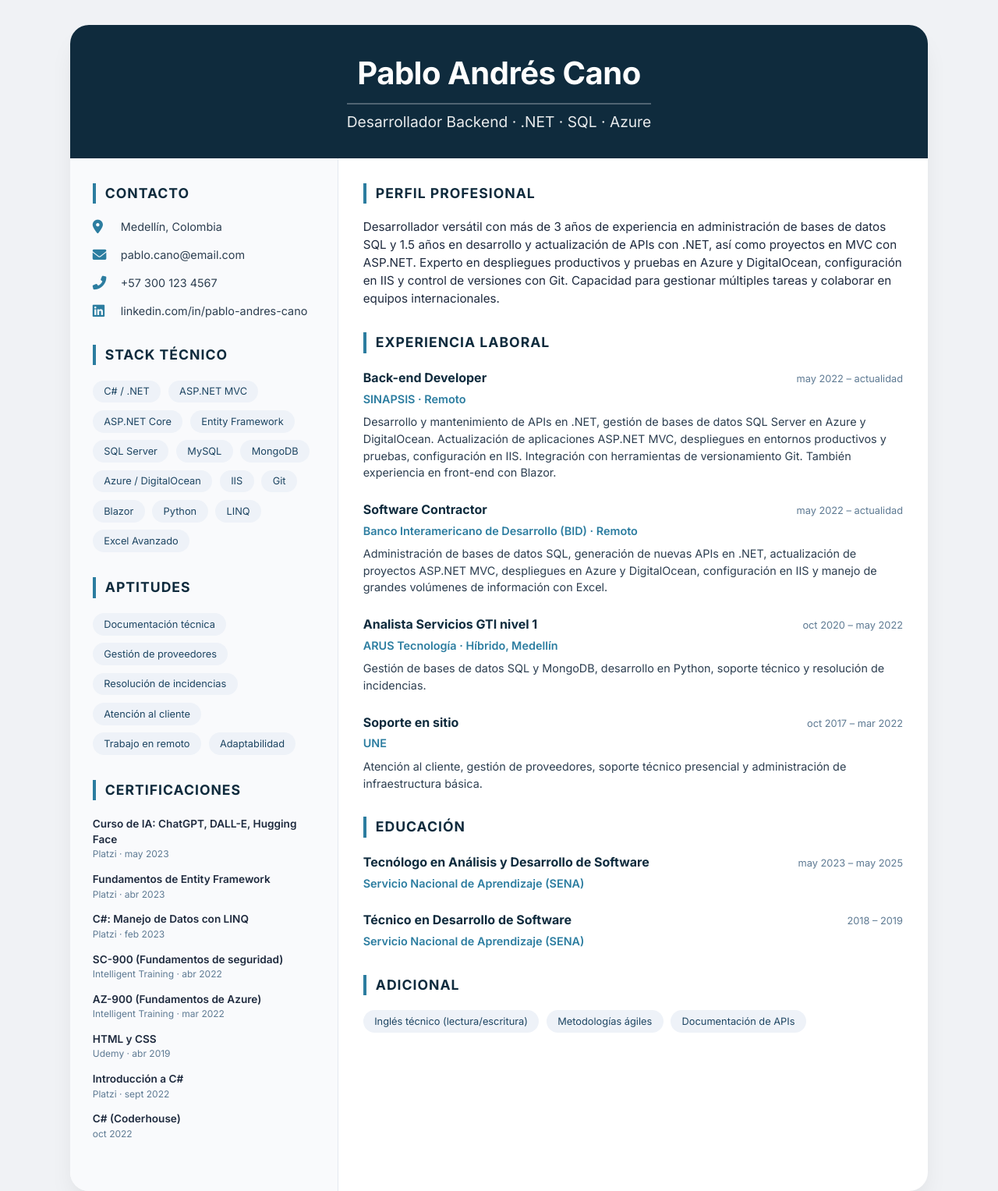
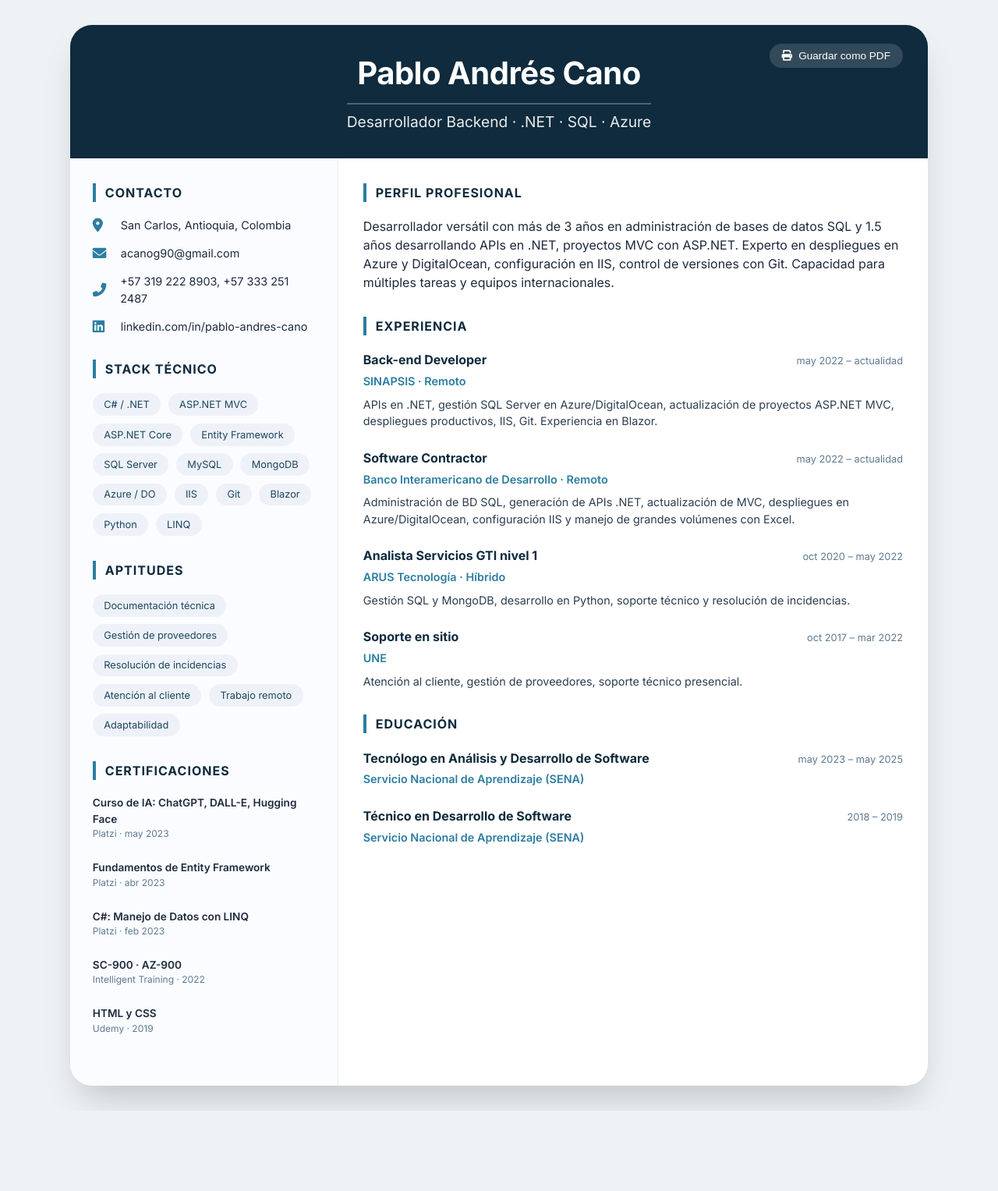
Before and after one commit to acanog/HV-Pablo-v1, a plain HTML site: page hv.html in a window 1280 px wide. Shown: the top 1527 px of the page at 78% size. After the commit the page ends 1424 px from the top, so only its background shows below. Drawn offline with Linux system fonts and the light colour scheme.

Commit message:
Change options

```diff
--- a/hv.html
+++ b/hv.html
@@ -2,9 +2,8 @@
 <html lang="es">
 <head>
     <meta charset="UTF-8">
-    <meta name="viewport" content="width=device-width, initial-scale=1.0">
-    <title>Pablo Andrés Cano - Hoja de Vida</title>
-    <!-- Google Fonts & Font Awesome -->
+    <meta name="viewport" content="width=device-width, initial-scale=1.0, viewport-fit=cover">
+    <title>Pablo Andrés Cano - CV</title>
     <link href="https://fonts.googleapis.com/css2?family=Inter:opsz,wght@14..32,300;14..32,400;14..32,600;14..32,700&display=swap" rel="stylesheet">
     <link rel="stylesheet" href="https://cdnjs.cloudflare.com/ajax/libs/font-awesome/6.0.0-beta3/css/all.min.css">
     <style>
@@ -15,21 +14,22 @@
         }
 
         body {
-            background: #f0f2f5;
+            background: #eef2f5;
             font-family: 'Inter', sans-serif;
             line-height: 1.5;
             color: #1e2a3e;
             padding: 2rem 1rem;
         }
 
-        .container {
+        /* contenedor principal */
+        .resume {
             max-width: 1100px;
             margin: 0 auto;
             background: #ffffff;
-            border-radius: 24px;
-            box-shadow: 0 20px 35px -10px rgba(0, 0, 0, 0.1);
+            border-radius: 28px;
+            box-shadow: 0 25px 45px -12px rgba(0,0,0,0.2);
             overflow: hidden;
-            transition: all 0.2s ease;
+            transition: all 0.2s;
         }
 
         /* header */
@@ -38,49 +38,73 @@
             color: white;
             padding: 2rem 2rem;
             text-align: center;
+            position: relative;
         }
 
         .header h1 {
             font-size: 2.5rem;
             font-weight: 700;
+            letter-spacing: -0.5px;
             margin-bottom: 0.5rem;
-            letter-spacing: -0.5px;
         }
 
         .header .title {
             font-size: 1.2rem;
             font-weight: 400;
             opacity: 0.9;
+            display: inline-block;
             border-top: 2px solid rgba(255,255,255,0.3);
-            display: inline-block;
             padding-top: 0.5rem;
         }
 
-        /* two column layout */
-        .grid-2 {
+        /* botón imprimir */
+        .print-btn {
+            position: absolute;
+            top: 1.5rem;
+            right: 2rem;
+            background: rgba(255,255,255,0.15);
+            border: none;
+            color: white;
+            padding: 0.5rem 1rem;
+            border-radius: 40px;
+            font-size: 0.85rem;
+            font-weight: 500;
+            cursor: pointer;
+            transition: 0.2s;
+            display: flex;
+            align-items: center;
+            gap: 0.5rem;
+            backdrop-filter: blur(4px);
+        }
+
+        .print-btn:hover {
+            background: rgba(255,255,255,0.3);
+        }
+
+        /* grid 2 columnas */
+        .two-col {
             display: grid;
             grid-template-columns: 1fr 2.2fr;
-            gap: 0;
         }
 
         /* sidebar */
         .sidebar {
-            background: #f9fafc;
+            background: #fafcff;
             padding: 2rem 1.8rem;
-            border-right: 1px solid #e4e9f0;
+            border-right: 1px solid #e9edf4;
         }
 
         .main {
             padding: 2rem 2rem;
         }
 
-        /* sections */
+        /* secciones */
         .section {
             margin-bottom: 2rem;
         }
 
         .section-title {
-            font-size: 1.1rem;
+            font-size: 1rem;
             font-weight: 700;
             text-transform: uppercase;
             letter-spacing: 1px;
@@ -90,19 +114,12 @@
             margin-bottom: 1.2rem;
         }
 
-        .sidebar .section-title {
-            border-left-color: #2c7da0;
-            color: #0f2b3d;
-        }
-
-        /* contact items */
         .contact-item {
             display: flex;
             align-items: center;
             gap: 0.75rem;
             margin-bottom: 0.9rem;
             font-size: 0.9rem;
-            color: #2c3e50;
             word-break: break-word;
         }
 
@@ -112,7 +129,6 @@
             font-size: 1.1rem;
         }
 
-        /* skills */
         .skills-tag {
             display: flex;
             flex-wrap: wrap;
@@ -129,7 +145,6 @@
             color: #1e4663;
         }
 
-        /* experience & education */
         .exp-item, .edu-item, .cert-item {
             margin-bottom: 1.5rem;
         }
@@ -158,7 +173,6 @@
         .exp-date {
             font-size: 0.8rem;
             color: #5e7a93;
-            font-weight: 400;
         }
 
         .exp-desc {
@@ -173,14 +187,6 @@
             margin-top: 0.3rem;
         }
 
-        .exp-desc li {
-            margin-bottom: 0.3rem;
-        }
-
-        .cert-item {
-            margin-bottom: 0.8rem;
-        }
-
         .cert-name {
             font-weight: 600;
             font-size: 0.85rem;
@@ -191,64 +197,84 @@
             color: #5e7a93;
         }
 
-        hr {
-            margin: 1rem 0;
-            border: 0;
-            height: 1px;
-            background: #e2e8f0;
-        }
-
         @media (max-width: 780px) {
-            .grid-2 {
+            .two-col {
                 grid-template-columns: 1fr;
             }
             .sidebar {
                 border-right: 0;
-                border-bottom: 1px solid #e4e9f0;
+                border-bottom: 1px solid #e9edf4;
             }
             .header h1 {
                 font-size: 2rem;
             }
-            .main, .sidebar {
-                padding: 1.5rem;
+            .print-btn {
+                position: static;
+                margin-top: 1rem;
+                display: inline-flex;
+                background: rgba(255,255,255,0.2);
+            }
+            .header {
+                text-align: center;
+                display: flex;
+                flex-direction: column;
+                align-items: center;
+            }
+        }
+
+        /* estilos de impresión */
+        @media print {
+            body {
+                background: white;
+                padding: 0;
+                margin: 0;
+            }
+            .resume {
+                box-shadow: none;
+                border-radius: 0;
+                max-width: 100%;
+            }
+            .print-btn {
+                display: none;
+            }
+            .sidebar {
+                background: #fafcff;
+                -webkit-print-color-adjust: exact;
+                print-color-adjust: exact;
+            }
+            .skill-badge {
+                background: #eef2f8;
+                -webkit-print-color-adjust: exact;
+                print-color-adjust: exact;
+            }
+            a {
+                text-decoration: none;
+                color: black;
             }
         }
     </style>
 </head>
 <body>
-<div class="container">
+<div class="resume">
     <div class="header">
         <h1>Pablo Andrés Cano</h1>
         <div class="title">Desarrollador Backend · .NET · SQL · Azure</div>
+        <button class="print-btn" onclick="window.print();"><i class="fas fa-print"></i> Guardar como PDF</button>
     </div>
 
-    <div class="grid-2">
-        <!-- SIDEBAR (contacto, skills, certificados) -->
+    <div class="two-col">
+        <!-- SIDEBAR -->
         <div class="sidebar">
-            <!-- Contacto -->
             <div class="section">
                 <div class="section-title">Contacto</div>
-                <div class="contact-item">
-                    <i class="fas fa-map-marker-alt"></i>
-                    <span>Medellín, Colombia</span>
-                </div>
-                <div class="contact-item">
-                    <i class="fas fa-envelope"></i>
-                    <span>pablo.cano@email.com</span>
-                </div>
-                <div class="contact-item">
-                    <i class="fas fa-phone-alt"></i>
-                    <span>+57 300 123 4567</span>
-                </div>
-                <div class="contact-item">
-                    <i class="fab fa-linkedin"></i>
-                    <span>linkedin.com/in/pablo-andres-cano</span>
-                </div>
+                <div class="contact-item"><i class="fas fa-map-marker-alt"></i><span>San Carlos, Antioquia, Colombia</span></div>
+                <div class="contact-item"><i class="fas fa-envelope"></i><span>acanog90@gmail.com</span></div>
+                <div class="contact-item"><i class="fas fa-phone-alt"></i><span>+57 319 222 8903, +57 333 251 2487</span></div>
+                <div class="contact-item"><i class="fab fa-linkedin"></i><span>linkedin.com/in/pablo-andres-cano</span></div>
             </div>
 
-            <!-- Habilidades Técnicas -->
             <div class="section">
-                <div class="section-title">Stack Técnico</div>
+                <div class="section-title">Stack técnico</div>
                 <div class="skills-tag">
                     <span class="skill-badge">C# / .NET</span>
                     <span class="skill-badge">ASP.NET MVC</span>
@@ -257,17 +283,15 @@
                     <span class="skill-badge">SQL Server</span>
                     <span class="skill-badge">MySQL</span>
                     <span class="skill-badge">MongoDB</span>
-                    <span class="skill-badge">Azure / DigitalOcean</span>
+                    <span class="skill-badge">Azure / DO</span>
                     <span class="skill-badge">IIS</span>
                     <span class="skill-badge">Git</span>
                     <span class="skill-badge">Blazor</span>
                     <span class="skill-badge">Python</span>
                     <span class="skill-badge">LINQ</span>
-                    <span class="skill-badge">Excel Avanzado</span>
                 </div>
             </div>
 
-            <!-- Habilidades Blandas -->
             <div class="section">
                 <div class="section-title">Aptitudes</div>
                 <div class="skills-tag">
@@ -275,140 +299,65 @@
                     <span class="skill-badge">Gestión de proveedores</span>
                     <span class="skill-badge">Resolución de incidencias</span>
                     <span class="skill-badge">Atención al cliente</span>
-                    <span class="skill-badge">Trabajo en remoto</span>
+                    <span class="skill-badge">Trabajo remoto</span>
                     <span class="skill-badge">Adaptabilidad</span>
                 </div>
             </div>
 
-            <!-- Certificaciones destacadas -->
             <div class="section">
                 <div class="section-title">Certificaciones</div>
-                <div class="cert-item">
-                    <div class="cert-name">Curso de IA: ChatGPT, DALL-E, Hugging Face</div>
-                    <div class="cert-detail">Platzi · may 2023</div>
-                </div>
-                <div class="cert-item">
-                    <div class="cert-name">Fundamentos de Entity Framework</div>
-                    <div class="cert-detail">Platzi · abr 2023</div>
-                </div>
-                <div class="cert-item">
-                    <div class="cert-name">C#: Manejo de Datos con LINQ</div>
-                    <div class="cert-detail">Platzi · feb 2023</div>
-                </div>
-                <div class="cert-item">
-                    <div class="cert-name">SC-900 (Fundamentos de seguridad)</div>
-                    <div class="cert-detail">Intelligent Training · abr 2022</div>
-                </div>
-                <div class="cert-item">
-                    <div class="cert-name">AZ-900 (Fundamentos de Azure)</div>
-                    <div class="cert-detail">Intelligent Training · mar 2022</div>
-                </div>
-                <div class="cert-item">
-                    <div class="cert-name">HTML y CSS</div>
-                    <div class="cert-detail">Udemy · abr 2019</div>
-                </div>
-                <div class="cert-item">
-                    <div class="cert-name">Introducción a C#</div>
-                    <div class="cert-detail">Platzi · sept 2022</div>
-                </div>
-                <div class="cert-item">
-                    <div class="cert-name">C# (Coderhouse)</div>
-                    <div class="cert-detail">oct 2022</div>
-                </div>
+                <div class="cert-item"><div class="cert-name">Curso de IA: ChatGPT, DALL-E, Hugging Face</div><div class="cert-detail">Platzi · may 2023</div></div>
+                <div class="cert-item"><div class="cert-name">Fundamentos de Entity Framework</div><div class="cert-detail">Platzi · abr 2023</div></div>
+                <div class="cert-item"><div class="cert-name">C#: Manejo de Datos con LINQ</div><div class="cert-detail">Platzi · feb 2023</div></div>
+                <div class="cert-item"><div class="cert-name">SC-900 · AZ-900</div><div class="cert-detail">Intelligent Training · 2022</div></div>
+                <div class="cert-item"><div class="cert-name">HTML y CSS</div><div class="cert-detail">Udemy · 2019</div></div>
             </div>
         </div>
 
-        <!-- MAIN CONTENT (resumen, experiencia, educación) -->
+        <!-- MAIN -->
         <div class="main">
-            <!-- Perfil -->
             <div class="section">
                 <div class="section-title">Perfil profesional</div>
-                <p style="font-size:0.95rem; line-height:1.5;">
-                    Desarrollador versátil con más de 3 años de experiencia en administración de bases de datos SQL y 1.5 años en desarrollo y actualización de APIs con .NET, así como proyectos en MVC con ASP.NET.
-                    Experto en despliegues productivos y pruebas en Azure y DigitalOcean, configuración en IIS y control de versiones con Git.
-                    Capacidad para gestionar múltiples tareas y colaborar en equipos internacionales.
-                </p>
+                <p>Desarrollador versátil con más de 3 años en administración de bases de datos SQL y 1.5 años desarrollando APIs en .NET, proyectos MVC con ASP.NET. Experto en despliegues en Azure y DigitalOcean, configuración en IIS, control de versiones con Git. Capacidad para múltiples tareas y equipos internacionales.</p>
             </div>
 
-            <!-- Experiencia -->
             <div class="section">
-                <div class="section-title">Experiencia laboral</div>
+                <div class="section-title">Experiencia</div>
 
-                <!-- SINAPSIS -->
                 <div class="exp-item">
-                    <div class="exp-header">
-                        <span class="exp-title">Back-end Developer</span>
-                        <span class="exp-date">may 2022 – actualidad</span>
-                    </div>
+                    <div class="exp-header"><span class="exp-title">Back-end Developer</span><span class="exp-date">may 2022 – actualidad</span></div>
                     <div class="exp-company">SINAPSIS · Remoto</div>
-                    <div class="exp-desc">
-                        Desarrollo y mantenimiento de APIs en .NET, gestión de bases de datos SQL Server en Azure y DigitalOcean. Actualización de aplicaciones ASP.NET MVC, despliegues en entornos productivos y pruebas, configuración en IIS. Integración con herramientas de versionamiento Git. También experiencia en front-end con Blazor.
-                    </div>
+                    <div class="exp-desc">APIs en .NET, gestión SQL Server en Azure/DigitalOcean, actualización de proyectos ASP.NET MVC, despliegues productivos, IIS, Git. Experiencia en Blazor.</div>
                 </div>
 
-                <!-- BID -->
                 <div class="exp-item">
-                    <div class="exp-header">
-                        <span class="exp-title">Software Contractor</span>
-                        <span class="exp-date">may 2022 – actualidad</span>
-                    </div>
-                    <div class="exp-company">Banco Interamericano de Desarrollo (BID) · Remoto</div>
-                    <div class="exp-desc">
-                        Administración de bases de datos SQL, generación de nuevas APIs en .NET, actualización de proyectos ASP.NET MVC, despliegues en Azure y DigitalOcean, configuración en IIS y manejo de grandes volúmenes de información con Excel.
-                    </div>
+                    <div class="exp-header"><span class="exp-title">Software Contractor</span><span class="exp-date">may 2022 – actualidad</span></div>
+                    <div class="exp-company">Banco Interamericano de Desarrollo · Remoto</div>
+                    <div class="exp-desc">Administración de BD SQL, generación de APIs .NET, actualización de MVC, despliegues en Azure/DigitalOcean, configuración IIS y manejo de grandes volúmenes con Excel.</div>
                 </div>
 
-                <!-- ARUS -->
                 <div class="exp-item">
-                    <div class="exp-header">
-                        <span class="exp-title">Analista Servicios GTI nivel 1</span>
-                        <span class="exp-date">oct 2020 – may 2022</span>
-                    </div>
-                    <div class="exp-company">ARUS Tecnología · Híbrido, Medellín</div>
-                    <div class="exp-desc">
-                        Gestión de bases de datos SQL y MongoDB, desarrollo en Python, soporte técnico y resolución de incidencias.
-                    </div>
+                    <div class="exp-header"><span class="exp-title">Analista Servicios GTI nivel 1</span><span class="exp-date">oct 2020 – may 2022</span></div>
+                    <div class="exp-company">ARUS Tecnología · Híbrido</div>
+                    <div class="exp-desc">Gestión SQL y MongoDB, desarrollo en Python, soporte técnico y resolución de incidencias.</div>
                 </div>
 
-                <!-- UNE -->
                 <div class="exp-item">
-                    <div class="exp-header">
-                        <span class="exp-title">Soporte en sitio</span>
-                        <span class="exp-date">oct 2017 – mar 2022</span>
-                    </div>
+                    <div class="exp-header"><span class="exp-title">Soporte en sitio</span><span class="exp-date">oct 2017 – mar 2022</span></div>
                     <div class="exp-company">UNE</div>
-                    <div class="exp-desc">
-                        Atención al cliente, gestión de proveedores, soporte técnico presencial y administración de infraestructura básica.
-                    </div>
+                    <div class="exp-desc">Atención al cliente, gestión de proveedores, soporte técnico presencial.</div>
                 </div>
             </div>
 
-            <!-- Educación -->
             <div class="section">
                 <div class="section-title">Educación</div>
                 <div class="edu-item">
-                    <div class="exp-header">
-                        <span class="exp-title">Tecnólogo en Análisis y Desarrollo de Software</span>
-                        <span class="exp-date">may 2023 – may 2025</span>
-                    </div>
+                    <div class="exp-header"><span class="exp-title">Tecnólogo en Análisis y Desarrollo de Software</span><span class="exp-date">may 2023 – may 2025</span></div>
                     <div class="exp-company">Servicio Nacional de Aprendizaje (SENA)</div>
                 </div>
                 <div class="edu-item">
-                    <div class="exp-header">
-                        <span class="exp-title">Técnico en Desarrollo de Software</span>
-                        <span class="exp-date">2018 – 2019</span>
-                    </div>
+                    <div class="exp-header"><span class="exp-title">Técnico en Desarrollo de Software</span><span class="exp-date">2018 – 2019</span></div>
                     <div class="exp-company">Servicio Nacional de Aprendizaje (SENA)</div>
-                </div>
-            </div>
-
-            <!-- Idiomas o adicional (opcional) -->
-            <div class="section">
-                <div class="section-title">Adicional</div>
-                <div class="skills-tag">
-                    <span class="skill-badge">Inglés técnico (lectura/escritura)</span>
-                    <span class="skill-badge">Metodologías ágiles</span>
-                    <span class="skill-badge">Documentación de APIs</span>
                 </div>
             </div>
         </div>
```
